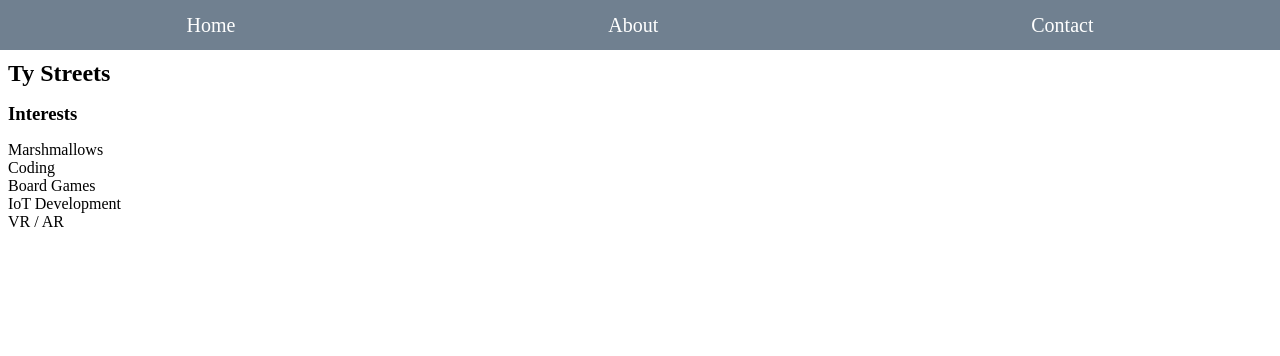
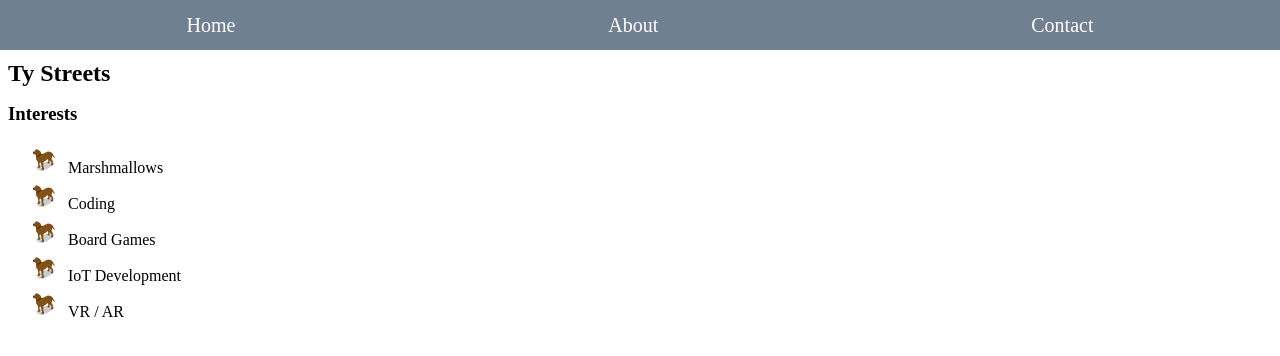
Before and after one commit to tstreets/n317-first-next-app, a Next.js app: page /about in a window 1280 px wide. Shown: the top 356 px of the page. Built offline with nearby package versions, Linux system fonts and the light colour scheme.

Commit message:
Update pupper pic and interest list styling

```diff
--- /dev/null
+++ b/src/app/about/about.module.css
@@ -0,0 +1,8 @@
+.interestList {
+  margin-left: 10px;
+}
+
+.interestList li {
+  list-style-image: url("/free-dog.webp");
+  margin-left: 50px;
+}
--- a/src/app/about/page.js
+++ b/src/app/about/page.js
@@ -1,5 +1,6 @@
 "use client";
 import homeStyles from "@/app/page.module.css";
+import aboutStyles from "./about.module.css";
 
 export default function About() {
   return (
@@ -20,7 +21,7 @@ export default function About() {
       <section>
         <h1>Ty Streets</h1>
         <h3>Interests</h3>
-        <ul>
+        <ul className={aboutStyles.interestList}>
           <li>Marshmallows</li>
           <li>Coding</li>
           <li>Board Games</li>
```
Also changed, not shown: public/free-dog.webp.
